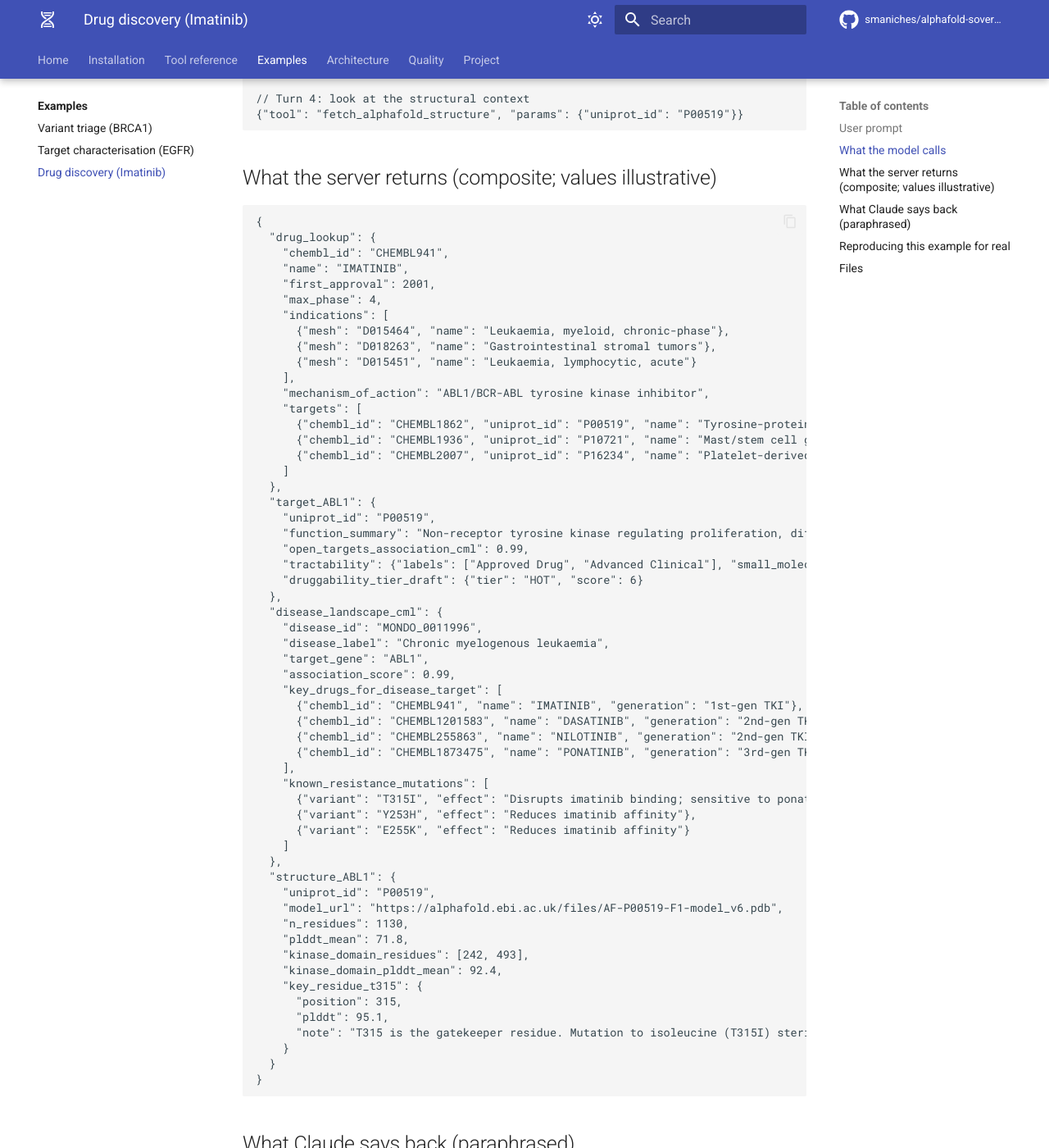
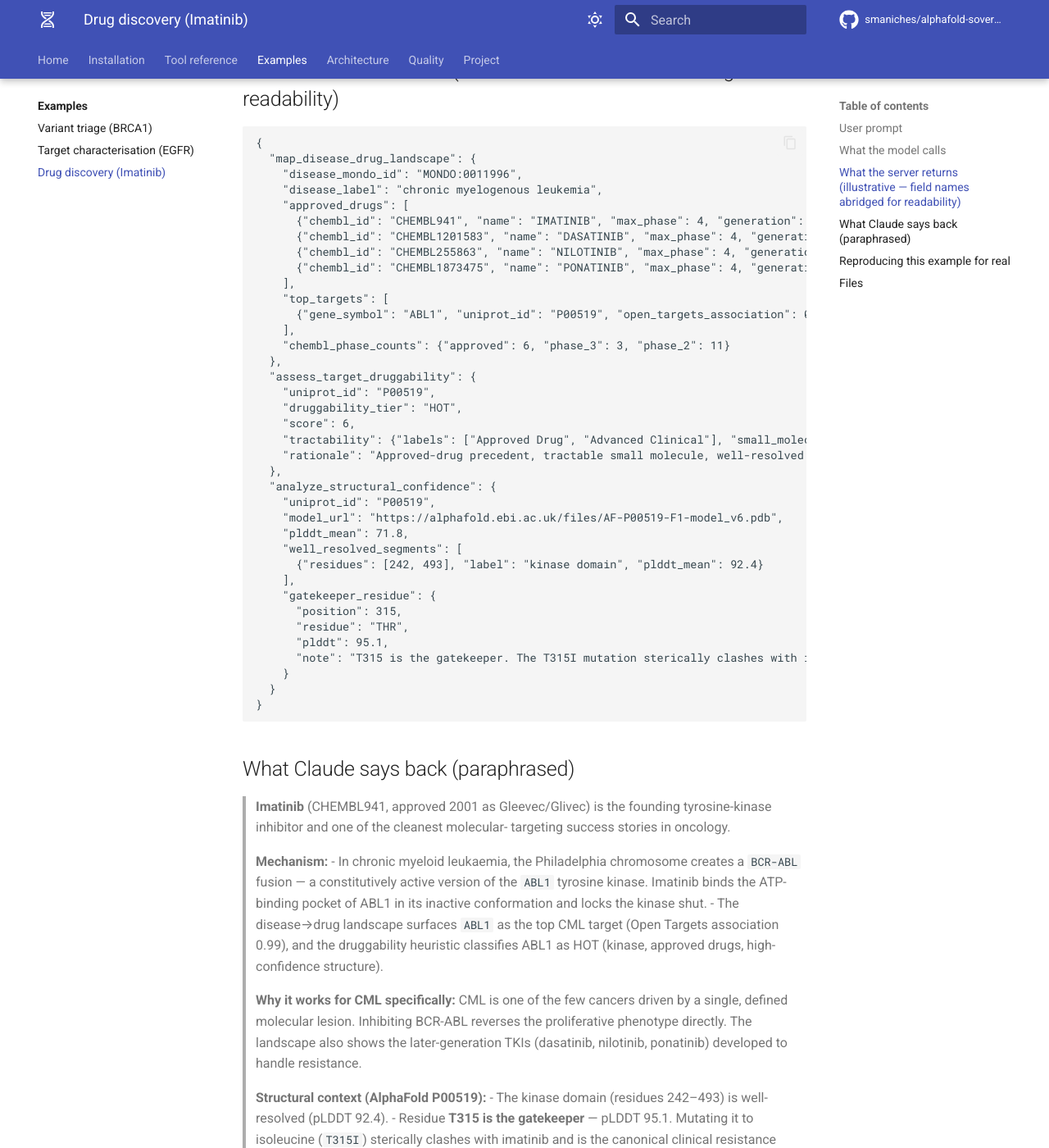
Before and after one commit to smaniches/alphafold-sovereign-mcp, an MkDocs documentation site: the page built from docs/examples/03-drug-discovery.md, in a window 1280 px wide and 1400 px high, scrolled down 887 px. Shown: the whole window at 82% size. Built offline with MkDocs 1.6.1 and Material for MkDocs 9.7.7, drawn with Linux system fonts in a browser that asks for light colours; comment, search, counter and statistics services are not loaded; some of the changed text lies outside the part shown.

Commit message:
docs(examples): re-author example 03 with real tools
Example 03 (drug-discovery) previously referenced three tools that do
not exist in the current surface (drug_lookup,
explore_disease_target_landscape, fetch_alphafold_structure) and carried
an 'outdated tool names / not runnable' disclaimer.

Rewrite the walk-through as a disease-keyed flow using real tools:
  1. map_disease_drug_landscape(disease_mondo_id='MONDO:0011996')  (CML)
  2. assess_target_druggability(uniprot_id='P00519', ...)          (ABL1)
  3. analyze_structural_confidence(uniprot_id='P00519')

Drop the outdated-tool-names disclaimer (no longer applies), label the
output JSON as illustrative/abridged, and note the off-target c-KIT /
PDGFRA pharmacology is background rather than tool output. Applied to
both docs/examples/ and examples/ copies plus the transcript.jsonl
recording (regenerated, valid JSON). All three worked examples now use
real, schema-correct tool calls. Docs-only; 697 passing at 100% coverage.

Signed-off-by: Claude <noreply@anthropic.com>

````diff
--- a/docs/examples/03-drug-discovery.md
+++ b/docs/examples/03-drug-discovery.md
@@ -4,17 +4,9 @@
 > server returns this shape consistent with its unit-tested
 > orchestration over Open Targets, ChEMBL, UniProt, ClinVar, and
 > AlphaFold DB. Live-API validation is on the v1.2.0 roadmap; see
-> [`STATUS.md`](../status.md).
-
-> **Outdated tool names.** This walk-through was authored against the
-> `v1.1.0-rc1` tool surface and references tools — `drug_lookup`,
-> `explore_disease_target_landscape`, `fetch_alphafold_structure` —
-> that are **not present in the current release**. The drug-name entry
-> point in particular has no equivalent in the current 29-tool surface
-> (all drug paths are disease-keyed). The trace below is therefore not
-> runnable as written against this release and has not yet been
-> re-authored. For the current tool inventory see the
-> [tool reference](../tools/index.md).
+> [`STATUS.md`](../status.md). The JSON below is an abridged,
+> illustrative view of the responses; field names are simplified for
+> readability and do not reproduce the literal tool output verbatim.
 
 ## User prompt
 
@@ -24,80 +16,60 @@
 
 ## What the model calls
 
-This is a multi-turn flow where Claude chains tool calls. The
-illustrative trace below shows the four tool calls in the order Claude
-typically issues them.
+A multi-turn flow where Claude chains three tool calls. The server's
+drug paths are disease-keyed (there is no drug-name entry point), so the
+walk-through starts from the disease and pivots to the target and its
+structure.
 
 ```jsonc
-// Turn 1: look up the drug
-{"tool": "drug_lookup", "params": {"name": "Imatinib"}}
+// Turn 1: the disease's approved + pipeline drug landscape
+//         (surfaces Imatinib and the later-generation TKIs)
+{"tool": "map_disease_drug_landscape", "params": {"disease_mondo_id": "MONDO:0011996"}}
 
-// Turn 2: characterise the primary target
+// Turn 2: characterise the primary target — ABL1 (the BCR-ABL fusion driver)
 {"tool": "assess_target_druggability", "params": {"uniprot_id": "P00519", "include_clinical_stage": true}}
 
-// Turn 3: pull the disease-target link
-{"tool": "explore_disease_target_landscape", "params": {"disease_id": "MONDO_0011996", "target_gene": "ABL1"}}
-
-// Turn 4: look at the structural context
-{"tool": "fetch_alphafold_structure", "params": {"uniprot_id": "P00519"}}
+// Turn 3: structural context for ABL1 (kinase domain, T315 gatekeeper)
+{"tool": "analyze_structural_confidence", "params": {"uniprot_id": "P00519"}}
 ```
 
-## What the server returns (composite; values illustrative)
+## What the server returns (illustrative — field names abridged for readability)
 
 ```jsonc
 {
-  "drug_lookup": {
-    "chembl_id": "CHEMBL941",
-    "name": "IMATINIB",
-    "first_approval": 2001,
-    "max_phase": 4,
-    "indications": [
-      {"mesh": "D015464", "name": "Leukaemia, myeloid, chronic-phase"},
-      {"mesh": "D018263", "name": "Gastrointestinal stromal tumors"},
-      {"mesh": "D015451", "name": "Leukaemia, lymphocytic, acute"}
+  "map_disease_drug_landscape": {
+    "disease_mondo_id": "MONDO:0011996",
+    "disease_label": "chronic myelogenous leukemia",
+    "approved_drugs": [
+      {"chembl_id": "CHEMBL941", "name": "IMATINIB", "max_phase": 4, "generation": "1st-gen TKI"},
+      {"chembl_id": "CHEMBL1201583", "name": "DASATINIB", "max_phase": 4, "generation": "2nd-gen TKI"},
+      {"chembl_id": "CHEMBL255863", "name": "NILOTINIB", "max_phase": 4, "generation": "2nd-gen TKI"},
+      {"chembl_id": "CHEMBL1873475", "name": "PONATINIB", "max_phase": 4, "generation": "3rd-gen TKI"}
     ],
-    "mechanism_of_action": "ABL1/BCR-ABL tyrosine kinase inhibitor",
-    "targets": [
-      {"chembl_id": "CHEMBL1862", "uniprot_id": "P00519", "name": "Tyrosine-protein kinase ABL1", "primary": true},
-      {"chembl_id": "CHEMBL1936", "uniprot_id": "P10721", "name": "Mast/stem cell growth factor receptor Kit"},
-      {"chembl_id": "CHEMBL2007", "uniprot_id": "P16234", "name": "Platelet-derived growth factor receptor alpha"}
-    ]
+    "top_targets": [
+      {"gene_symbol": "ABL1", "uniprot_id": "P00519", "open_targets_association": 0.99}
+    ],
+    "chembl_phase_counts": {"approved": 6, "phase_3": 3, "phase_2": 11}
   },
-  "target_ABL1": {
+  "assess_target_druggability": {
     "uniprot_id": "P00519",
-    "function_summary": "Non-receptor tyrosine kinase regulating proliferation, differentiation, adhesion, stress response. The BCR-ABL fusion is the oncogenic driver of CML.",
-    "open_targets_association_cml": 0.99,
+    "druggability_tier": "HOT",
+    "score": 6,
     "tractability": {"labels": ["Approved Drug", "Advanced Clinical"], "small_molecule": true},
-    "druggability_tier_draft": {"tier": "HOT", "score": 6}
+    "rationale": "Approved-drug precedent, tractable small molecule, well-resolved kinase domain. HEURISTIC — see LIMITATIONS.md L2."
   },
-  "disease_landscape_cml": {
-    "disease_id": "MONDO_0011996",
-    "disease_label": "Chronic myelogenous leukaemia",
-    "target_gene": "ABL1",
-    "association_score": 0.99,
-    "key_drugs_for_disease_target": [
-      {"chembl_id": "CHEMBL941", "name": "IMATINIB", "generation": "1st-gen TKI"},
-      {"chembl_id": "CHEMBL1201583", "name": "DASATINIB", "generation": "2nd-gen TKI"},
-      {"chembl_id": "CHEMBL255863", "name": "NILOTINIB", "generation": "2nd-gen TKI"},
-      {"chembl_id": "CHEMBL1873475", "name": "PONATINIB", "generation": "3rd-gen TKI"}
-    ],
-    "known_resistance_mutations": [
-      {"variant": "T315I", "effect": "Disrupts imatinib binding; sensitive to ponatinib"},
-      {"variant": "Y253H", "effect": "Reduces imatinib affinity"},
-      {"variant": "E255K", "effect": "Reduces imatinib affinity"}
-    ]
-  },
-  "structure_ABL1": {
+  "analyze_structural_confidence": {
     "uniprot_id": "P00519",
     "model_url": "https://alphafold.ebi.ac.uk/files/AF-P00519-F1-model_v6.pdb",
-    "n_residues": 1130,
     "plddt_mean": 71.8,
-    "kinase_domain_residues": [242, 493],
-    "kinase_domain_plddt_mean": 92.4,
-    "key_residue_t315": {
+    "well_resolved_segments": [
+      {"residues": [242, 493], "label": "kinase domain", "plddt_mean": 92.4}
+    ],
+    "gatekeeper_residue": {
       "position": 315,
+      "residue": "THR",
       "plddt": 95.1,
-      "note": "T315 is the gatekeeper residue. Mutation to isoleucine (T315I) sterically clashes with imatinib and is the canonical clinical resistance variant."
+      "note": "T315 is the gatekeeper. The T315I mutation sterically clashes with imatinib and is the canonical clinical resistance variant."
     }
   }
 }
@@ -114,13 +86,16 @@ typically issues them.
 >   a `BCR-ABL` fusion — a constitutively active version of the
 >   `ABL1` tyrosine kinase. Imatinib binds the ATP-binding pocket of
 >   ABL1 in its inactive conformation and locks the kinase shut.
-> - Open Targets scores `ABL1` ↔ CML at 0.99 (essentially axiomatic),
->   and the druggability heuristic classifies ABL1 as HOT
->   (kinase, approved drugs, high-confidence structure).
+> - The disease→drug landscape surfaces `ABL1` as the top CML target
+>   (Open Targets association 0.99), and the druggability heuristic
+>   classifies ABL1 as HOT (kinase, approved drugs, high-confidence
+>   structure).
 >
 > **Why it works for CML specifically:** CML is one of the few cancers
 > driven by a single, defined molecular lesion. Inhibiting BCR-ABL
-> reverses the proliferative phenotype directly.
+> reverses the proliferative phenotype directly. The landscape also
+> shows the later-generation TKIs (dasatinib, nilotinib, ponatinib)
+> developed to handle resistance.
 >
 > **Structural context (AlphaFold P00519):**
 > - The kinase domain (residues 242–493) is well-resolved (pLDDT 92.4).
@@ -129,12 +104,13 @@ typically issues them.
 >   canonical clinical resistance variant. Ponatinib was designed to
 >   accommodate T315I.
 >
-> **Off-targets:** imatinib also inhibits c-KIT (P10721) and PDGFRα
-> (P16234), which is why it works in GIST tumours (KIT-driven) as well.
+> **Off-targets (background, not from these calls):** imatinib also
+> inhibits c-KIT and PDGFRα, which is why it also treats GIST tumours —
+> established pharmacology rather than output of the three tools above.
 >
-> **Disclaimers**: druggability tier is a heuristic; the resistance-
-> mutation list comes from ChEMBL and the literature but is not
-> exhaustive.
+> **Disclaimers:** the druggability tier is a heuristic; clinical-phase
+> and approval data come from ChEMBL / Open Targets and are not a
+> substitute for a regulatory label.
 
 ## Reproducing this example for real
 
````
Also changed, not shown: other parts of docs/examples/03-drug-discovery.md (+1 -1 lines), examples/03-drug-discovery/README.md (+51 -75 lines), 1 other file.
